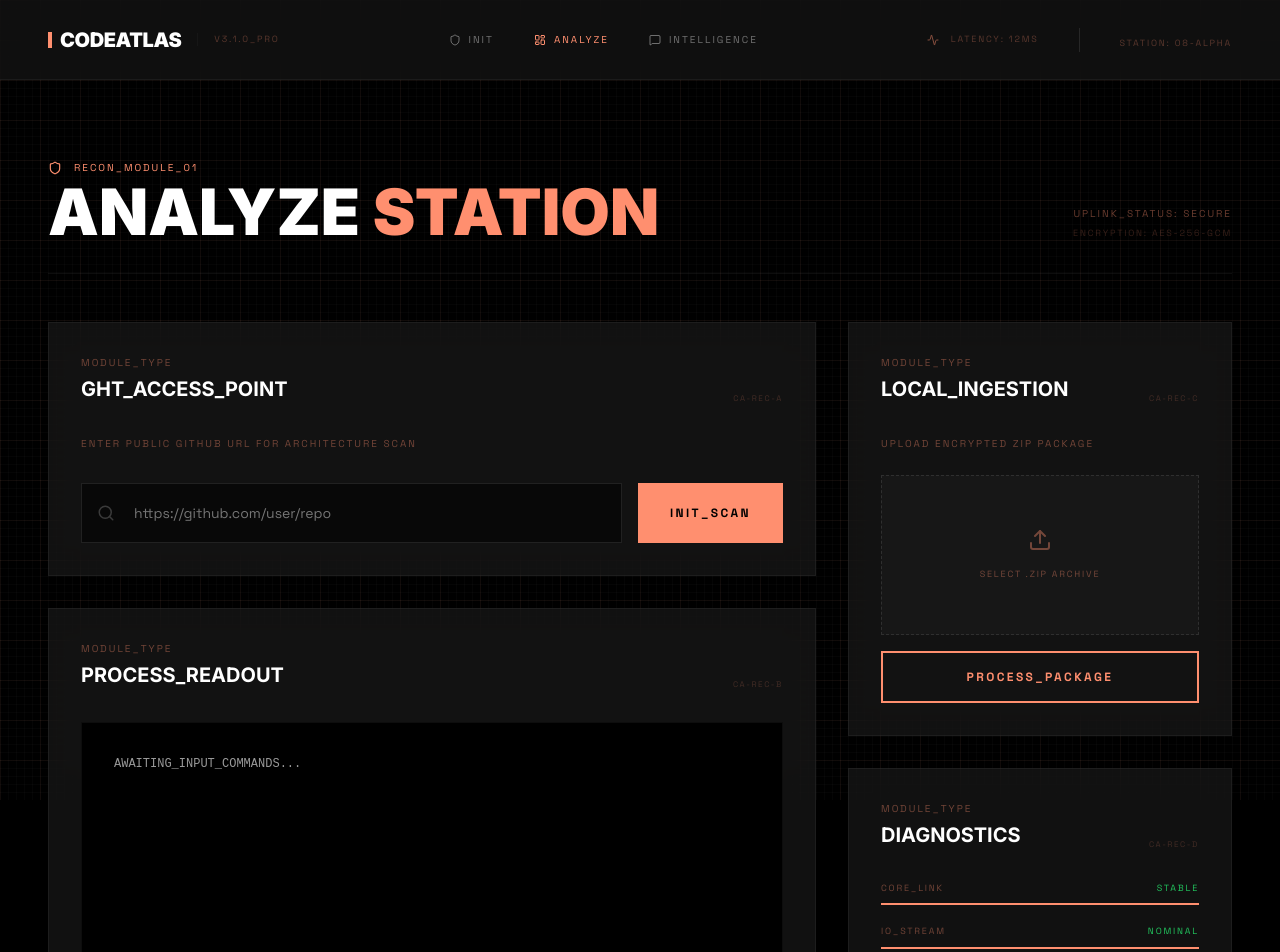
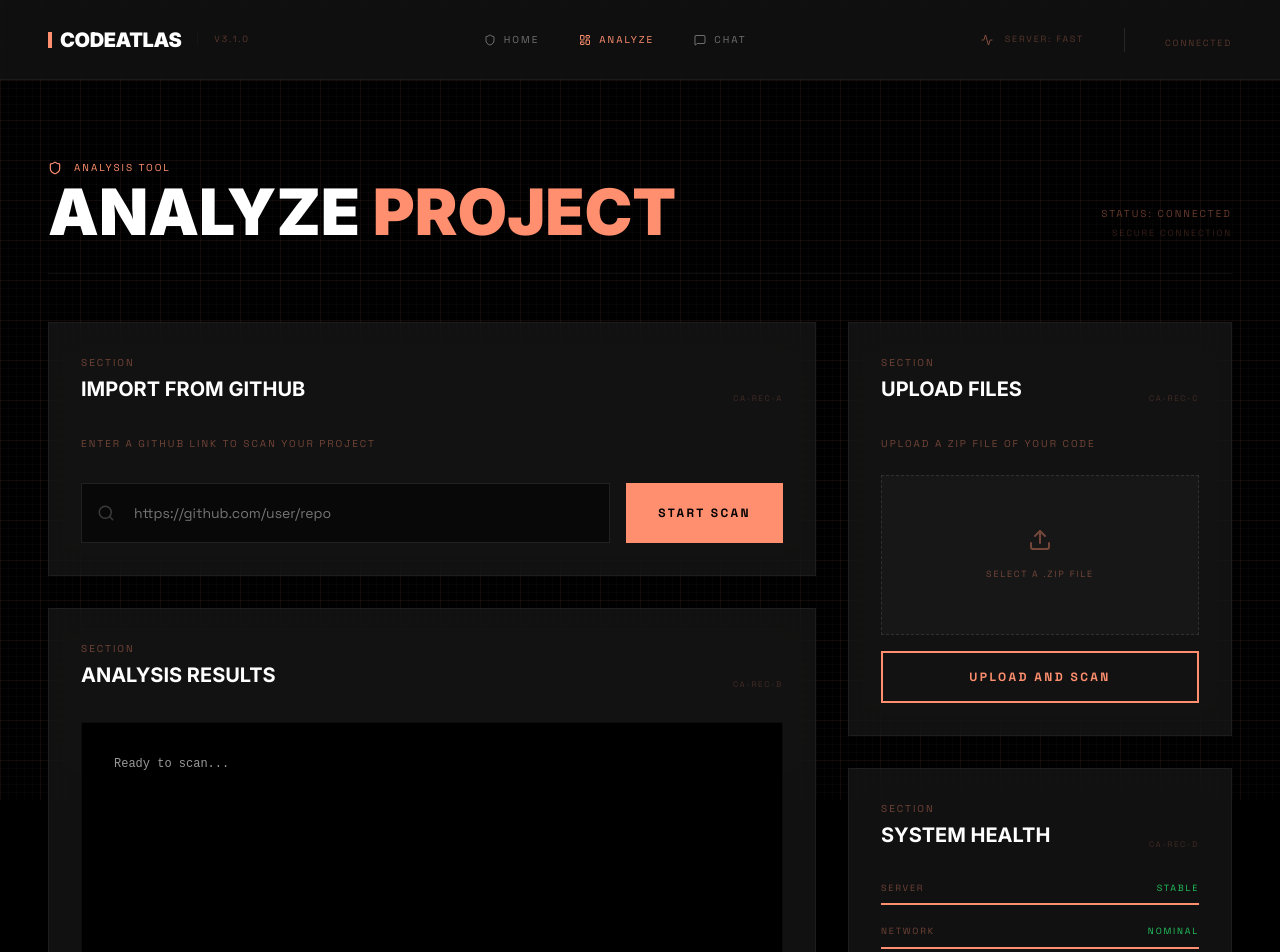
Before and after one commit to Ipshita29/CodeAtlas, a React (Vite) app in the folder frontend/: page /dashboard in a window 1280 px wide. Shown: the top 952 px of the page. Built offline with nearby package versions, Linux system fonts and the light colour scheme.

Commit message:
final bug fixes

```diff
--- a/frontend/src/components/Card.jsx
+++ b/frontend/src/components/Card.jsx
@@ -3,7 +3,7 @@ export const Card = ({ title, children, className = "", id = "" }) => {
     <div className={`card ${className}`}>
       {title && (
         <div className="mb-8">
-          <div className="mono-label" style={{ fontSize: '10px', marginBottom: '4px', opacity: 0.4 }}>MODULE_TYPE</div>
+          <div className="mono-label" style={{ fontSize: '10px', marginBottom: '4px', opacity: 0.4 }}>SECTION</div>
           <div style={{ display: 'flex', justifyContent: 'space-between', alignItems: 'flex-end' }}>
             <h3 style={{ fontSize: '1.25rem', color: '#fff' }}>{title}</h3>
             {id && <span className="mono-label" style={{ fontSize: '8px', opacity: 0.2 }}>{id}</span>}
--- a/frontend/src/components/Navbar.jsx
+++ b/frontend/src/components/Navbar.jsx
@@ -9,13 +9,13 @@ export const Navbar = () => {
           <div style={{ width: '4px', height: '16px', backgroundColor: 'var(--primary)' }}></div>
           <span style={{ fontWeight: 900, fontSize: '1.25rem', letterSpacing: '-0.02em' }}>CODEATLAS</span>
         </div>
-        <span className="mono-label" style={{ fontSize: '9px', opacity: 0.3, paddingLeft: '16px', borderLeft: '1px solid rgba(255,255,255,0.1)' }}>V3.1.0_PRO</span>
+        <span className="mono-label" style={{ fontSize: '9px', opacity: 0.3, paddingLeft: '16px', borderLeft: '1px solid rgba(255,255,255,0.1)' }}>v3.1.0</span>
       </div>
 
       <div className="nav-links">
         <NavLink to="/" className={({ isActive }) => `nav-link ${isActive ? 'active' : ''}`}>
           <Shield size={12} />
-          <span>INIT</span>
+          <span>HOME</span>
         </NavLink>
         <NavLink to="/dashboard" className={({ isActive }) => `nav-link ${isActive ? 'active' : ''}`}>
           <LayoutDashboard size={12} />
@@ -23,17 +23,17 @@ export const Navbar = () => {
         </NavLink>
         <NavLink to="/chat" className={({ isActive }) => `nav-link ${isActive ? 'active' : ''}`}>
           <MessageSquare size={12} />
-          <span>INTELLIGENCE</span>
+          <span>CHAT</span>
         </NavLink>
       </div>
 
       <div style={{ display: 'flex', alignItems: 'center', gap: '40px' }}>
         <div style={{ display: 'flex', alignItems: 'center', gap: '12px' }}>
           <Activity size={12} style={{ color: 'var(--primary)', opacity: 0.5 }} />
-          <span className="mono-label" style={{ fontSize: '9px', opacity: 0.3 }}>LATENCY: 12MS</span>
+          <span className="mono-label" style={{ fontSize: '9px', opacity: 0.3 }}>SERVER: FAST</span>
         </div>
         <div style={{ paddingLeft: '40px', borderLeft: '1px solid rgba(255,255,255,0.1)' }}>
-          <span className="mono-label" style={{ fontSize: '9px', opacity: 0.3 }}>STATION: 08-ALPHA</span>
+          <span className="mono-label" style={{ fontSize: '9px', opacity: 0.3 }}>CONNECTED</span>
         </div>
       </div>
     </nav>
--- a/frontend/src/pages/ChatPage.jsx
+++ b/frontend/src/pages/ChatPage.jsx
@@ -9,7 +9,7 @@ export const ChatPage = () => {
   const [suggestions, setSuggestions] = useState([]);
   const [isLoading, setIsLoading] = useState(false);
   const [messages] = useState([
-    { role: "system", content: "NEURAL_CORE_ESTABLISHED. Intelligence module is now online. Querying global suggestion cache..." }
+    { role: "system", content: "AI is ready. How can I help you with your code today?" }
   ]);
 
   useEffect(() => {
@@ -35,35 +35,35 @@ export const ChatPage = () => {
         <div>
           <div style={{ display: 'flex', alignItems: 'center', gap: '12px', marginBottom: '8px' }}>
             <Sparkles size={14} style={{ color: 'var(--primary)' }} />
-            <span className="mono-label" style={{ fontSize: '10px' }}>INTELLIGENCE_STREAM_01</span>
+            <span className="mono-label" style={{ fontSize: '10px' }}>SMART SUGGESTIONS</span>
           </div>
-          <h2 style={{ fontSize: '4rem', fontWeight: 900 }}>NEURAL <span style={{ color: 'var(--primary)' }}>CORE</span></h2>
+          <h2 style={{ fontSize: '4rem', fontWeight: 900 }}>AI <span style={{ color: 'var(--primary)' }}>BRAIN</span></h2>
         </div>
         <div style={{ padding: '12px 24px', backgroundColor: 'rgba(255,255,255,0.02)', border: '1px solid rgba(255,255,255,0.05)', display: 'flex', alignItems: 'center', gap: '12px' }}>
           <Brain size={16} style={{ color: 'var(--primary)' }} />
-          <span className="mono-label" style={{ fontSize: '10px' }}>COGNITIVE_LOAD: LOW</span>
+          <span className="mono-label" style={{ fontSize: '10px' }}>STATUS: READY</span>
         </div>
       </div>
 
       <div style={{ display: 'grid', gridTemplateColumns: '1fr 2fr', gap: '32px', flex: 1, minHeight: 0 }}>
         {/* Suggestions Sidebar */}
-        <Card title="RECON_SUGGESTIONS" id="CA-INT-A" style={{ display: 'flex', flexDirection: 'column' }}>
+        <Card title="AI TIPS" id="CA-INT-A" style={{ display: 'flex', flexDirection: 'column' }}>
           <div style={{ flex: 1, overflowY: 'auto', display: 'flex', flexDirection: 'column', gap: '16px', paddingRight: '8px' }}>
             {suggestions.map((s, i) => (
               <div key={i} style={{ padding: '24px', background: 'rgba(0,0,0,0.3)', border: '1px solid rgba(255,255,255,0.05)' }}>
                 <div style={{ display: 'flex', alignItems: 'center', gap: '12px', marginBottom: '16px' }}>
                   <div style={{ width: '24px', height: '24px', border: '1px solid var(--primary)', display: 'flex', alignItems: 'center', justifyContent: 'center', color: 'var(--primary)', fontSize: '10px', fontFamily: 'var(--font-mono)' }}>{i+1}</div>
-                  <span className="mono-label" style={{ fontSize: '9px', opacity: 0.4 }}>SUGGESTION_NODE</span>
+                  <span className="mono-label" style={{ fontSize: '9px', opacity: 0.4 }}>SUGGESTION</span>
                 </div>
                 <p style={{ fontSize: '0.875rem', color: 'rgba(255,255,255,0.8)', lineHeight: 1.6 }}>{s.text}</p>
               </div>
             ))}
           </div>
-          <Button onClick={fetchSuggestions} variant="secondary" style={{ width: '100%', marginTop: '24px' }}>REFRESH_BUS</Button>
+          <Button onClick={fetchSuggestions} variant="secondary" style={{ width: '100%', marginTop: '24px' }}>GET MORE TIPS</Button>
         </Card>
 
         {/* Chat Interface */}
-        <Card title="NEURAL_LINK_INTERFACE" id="CA-INT-B" style={{ display: 'flex', flexDirection: 'column' }}>
+        <Card title="AI CHAT" id="CA-INT-B" style={{ display: 'flex', flexDirection: 'column' }}>
           <div style={{ flex: 1, overflowY: 'auto', display: 'flex', flexDirection: 'column', gap: '32px', paddingRight: '8px', marginBottom: '32px' }}>
             {messages.map((msg, i) => (
               <div key={i} style={{ display: 'flex', justifyContent: msg.role === 'user' ? 'flex-end' : 'flex-start' }}>
@@ -74,7 +74,7 @@ export const ChatPage = () => {
                     </div>
                   )}
                   <div style={{ display: 'flex', alignItems: 'center', gap: '12px', marginBottom: '12px', opacity: 0.4 }}>
-                    <span className="mono-label" style={{ fontSize: '8px', color: msg.role === 'user' ? '#000' : 'var(--primary)' }}>{msg.role === 'user' ? 'AUTH_USER' : 'CORE_RESPONSE'}</span>
+                    <span className="mono-label" style={{ fontSize: '8px', color: msg.role === 'user' ? '#000' : 'var(--primary)' }}>{msg.role === 'user' ? 'YOU' : 'AI'}</span>
                     <div style={{ flex: 1, height: '1px', backgroundColor: msg.role === 'user' ? 'rgba(0,0,0,0.2)' : 'rgba(255,255,255,0.1)' }}></div>
                     <span className="mono-label" style={{ fontSize: '8px', color: msg.role === 'user' ? '#000' : 'var(--primary)' }}>T+{i*2}S</span>
                   </div>
@@ -90,7 +90,7 @@ export const ChatPage = () => {
               <input
                 type="text"
                 style={{ width: '100%', backgroundColor: 'rgba(0,0,0,0.5)', border: '1px solid rgba(255,255,255,0.1)', padding: '24px 24px 24px 64px', color: 'var(--primary)', fontFamily: 'var(--font-mono)', fontSize: '14px', outline: 'none' }}
-                placeholder="INITIATE NEURAL QUERY..."
+                placeholder="Ask a question about your code..."
               />
             </div>
             <Button style={{ height: '70px', padding: '0 32px' }}><Send size={20} /></Button>
--- a/frontend/src/pages/Dashboard.jsx
+++ b/frontend/src/pages/Dashboard.jsx
@@ -14,7 +14,7 @@ export const Dashboard = () => {
   const analyzeRepo = async () => {
     if (!repoUrl) return;
     setIsAnalyzing(true);
-    setOutput("SYSTEM_STATUS: INITIALIZING_ANALYSIS...\nACCESSING_REPOSITORY...");
+    setOutput("Starting analysis...\nConnecting to code...");
 
     try {
       const res = await fetch(`${BACKEND_URL}/repo`, {
@@ -26,10 +26,10 @@ export const Dashboard = () => {
       if (data.success) {
         formatOutput(data);
       } else {
-        setOutput(`ERROR_CODE: 0xFD\nMESSAGE: ${data.message}`);
+        setOutput(`Scan Error\nMessage: ${data.message}`);
       }
     } catch (err) {
-      setOutput(`SYSTEM_FAULT: ${err.message}`);
+      setOutput(`System Error: ${err.message}`);
     } finally {
       setIsAnalyzing(false);
     }
@@ -38,7 +38,7 @@ export const Dashboard = () => {
   const uploadZip = async () => {
     if (!file) return;
     setIsAnalyzing(true);
-    setOutput("SYSTEM_STATUS: UPLOADING_PACKAGE...\nEXTRACTING_DATA...");
+    setOutput("Uploading code...\nReading files...");
 
     const formData = new FormData();
     formData.append("zipFile", file);
@@ -52,21 +52,21 @@ export const Dashboard = () => {
       if (data.success) {
         formatOutput(data);
       } else {
-        setOutput(`ERROR_CODE: 0xFE\nMESSAGE: ${data.message}`);
+        setOutput(`Upload Error\nMessage: ${data.message}`);
       }
     } catch (err) {
-      setOutput(`SYSTEM_FAULT: ${err.message}`);
+      setOutput(`System Error: ${err.message}`);
     } finally {
       setIsAnalyzing(false);
     }
   };
 
   const formatOutput = (data) => {
-    let text = `ANALYSIS_COMPLETE\n-----------------\n`;
-    text += `ARCHITECTURE_MAP:\n${data.architecture}\n\n`;
-    text += `README_STABILITY: ${data.readmeStatus}\n\n`;
+    let text = `Analysis Finished\n-----------------\n`;
+    text += `Project Structure:\n${data.architecture}\n\n`;
+    text += `Documentation Health: ${data.readmeStatus}\n\n`;
     if (data.updatedReadme) {
-      text += `PROPOSED_DOCUMENTATION:\n${data.updatedReadme}`;
+      text += `Suggested Readme:\n${data.updatedReadme}`;
     }
     setOutput(text);
   };
@@ -77,20 +77,20 @@ export const Dashboard = () => {
         <div>
           <div style={{ display: 'flex', alignItems: 'center', gap: '12px', marginBottom: '8px' }}>
             <Shield size={14} style={{ color: 'var(--primary)' }} />
-            <span className="mono-label" style={{ fontSize: '10px' }}>RECON_MODULE_01</span>
+            <span className="mono-label" style={{ fontSize: '10px' }}>ANALYSIS TOOL</span>
           </div>
-          <h2 style={{ fontSize: '4rem', fontWeight: 900 }}>ANALYZE <span style={{ color: 'var(--primary)' }}>STATION</span></h2>
+          <h2 style={{ fontSize: '4rem', fontWeight: 900 }}>ANALYZE <span style={{ color: 'var(--primary)' }}>PROJECT</span></h2>
         </div>
         <div style={{ textAlign: 'right' }}>
-          <span className="mono-label" style={{ fontSize: '10px', opacity: 0.4 }}>UPLINK_STATUS: SECURE</span>
-          <p className="mono-label" style={{ fontSize: '9px', opacity: 0.2, marginTop: '4px' }}>ENCRYPTION: AES-256-GCM</p>
+          <span className="mono-label" style={{ fontSize: '10px', opacity: 0.4 }}>STATUS: CONNECTED</span>
+          <p className="mono-label" style={{ fontSize: '9px', opacity: 0.2, marginTop: '4px' }}>SECURE CONNECTION</p>
         </div>
       </div>
 
       <div style={{ display: 'grid', gridTemplateColumns: '2fr 1fr', gap: '32px' }}>
         <div style={{ display: 'flex', flexCol: 'column', gap: '32px', flexDirection: 'column' }}>
-          <Card title="GHT_ACCESS_POINT" id="CA-REC-A">
-            <p className="mono-label" style={{ fontSize: '10px', opacity: 0.4, marginBottom: '32px' }}>ENTER PUBLIC GITHUB URL FOR ARCHITECTURE SCAN</p>
+          <Card title="IMPORT FROM GITHUB" id="CA-REC-A">
+            <p className="mono-label" style={{ fontSize: '10px', opacity: 0.4, marginBottom: '32px' }}>ENTER A GITHUB LINK TO SCAN YOUR PROJECT</p>
             <div style={{ display: 'flex', gap: '16px' }}>
               <div style={{ flex: 1, position: 'relative' }}>
                 <Search style={{ position: 'absolute', left: '16px', top: '50%', transform: 'translateY(-50%)', opacity: 0.2 }} size={18} />
@@ -103,39 +103,39 @@ export const Dashboard = () => {
                 />
               </div>
               <Button onClick={analyzeRepo} disabled={isAnalyzing}>
-                {isAnalyzing ? "WORKING..." : "INIT_SCAN"}
+                {isAnalyzing ? "ANALYZING..." : "START SCAN"}
               </Button>
             </div>
           </Card>
 
-          <Card title="PROCESS_READOUT" id="CA-REC-B">
+          <Card title="ANALYSIS RESULTS" id="CA-REC-B">
             <div style={{ backgroundColor: '#000', padding: '32px', border: '1px solid rgba(255,255,255,0.05)', minHeight: '400px', overflowY: 'auto', fontFamily: 'var(--font-mono)', fontSize: '12px', lineHeight: 1.6 }}>
               <pre style={{ color: 'rgba(255,255,255,0.6)', whiteSpace: 'pre-wrap' }}>
-                {output || "AWAITING_INPUT_COMMANDS..."}
+                {output || "Ready to scan..."}
               </pre>
             </div>
           </Card>
         </div>
 
         <div style={{ display: 'flex', flexDirection: 'column', gap: '32px' }}>
-          <Card title="LOCAL_INGESTION" id="CA-REC-C">
-            <p className="mono-label" style={{ fontSize: '10px', opacity: 0.4, marginBottom: '24px' }}>UPLOAD ENCRYPTED ZIP PACKAGE</p>
+          <Card title="UPLOAD FILES" id="CA-REC-C">
+            <p className="mono-label" style={{ fontSize: '10px', opacity: 0.4, marginBottom: '24px' }}>UPLOAD A ZIP FILE OF YOUR CODE</p>
             <label style={{ display: 'flex', flexDirection: 'column', alignItems: 'center', justifyContent: 'center', gap: '16px', height: '160px', border: '1px dashed rgba(255,255,255,0.1)', background: 'rgba(255,255,255,0.02)', cursor: 'pointer' }}>
               <Upload size={24} style={{ color: 'var(--primary)', opacity: 0.4 }} />
-              <span className="mono-label" style={{ fontSize: '9px', opacity: 0.4 }}>{file ? file.name : "SELECT .ZIP ARCHIVE"}</span>
+              <span className="mono-label" style={{ fontSize: '9px', opacity: 0.4 }}>{file ? file.name : "SELECT A .ZIP FILE"}</span>
               <input type="file" style={{ display: 'none' }} onChange={(e) => setFile(e.target.files[0])} accept=".zip" />
             </label>
             <Button onClick={uploadZip} variant="secondary" style={{ width: '100%', marginTop: '16px' }} disabled={isAnalyzing}>
-              PROCESS_PACKAGE
+              UPLOAD AND SCAN
             </Button>
           </Card>
 
-          <Card title="DIAGNOSTICS" id="CA-REC-D">
+          <Card title="SYSTEM HEALTH" id="CA-REC-D">
             <div style={{ display: 'flex', flexDirection: 'column', gap: '20px' }}>
               {[
-                { label: "CORE_LINK", status: "STABLE", val: 100 },
-                { label: "IO_STREAM", status: "NOMINAL", val: 100 },
-                { label: "BUFF_CAP", status: "98.2%", val: 98 }
+                { label: "SERVER", status: "STABLE", val: 100 },
+                { label: "NETWORK", status: "NOMINAL", val: 100 },
+                { label: "MEMORY", status: "98.2%", val: 98 }
               ].map((item, i) => (
                 <div key={i}>
                   <div style={{ display: 'flex', justifyContent: 'space-between', marginBottom: '8px' }}>
--- a/frontend/src/pages/LandingPage.jsx
+++ b/frontend/src/pages/LandingPage.jsx
@@ -12,36 +12,36 @@ export const LandingPage = () => {
           <div className="mb-8" style={{ display: 'inline-block' }}>
             <div style={{ padding: '8px 16px', border: '1px solid rgba(255,143,111,0.2)', backgroundColor: 'rgba(255,143,111,0.05)', display: 'flex', alignItems: 'center', gap: '16px' }}>
               <div style={{ width: '8px', height: '8px', backgroundColor: 'var(--primary)' }}></div>
-              <span className="mono-label" style={{ fontSize: '10px' }}>AI REPOSITORY INTELLIGENCE</span>
+              <span className="mono-label" style={{ fontSize: '10px' }}>AI CODE ANALYSIS</span>
             </div>
           </div>
 
           <h1 className="mb-12">
-            DECODE THE <br />
-            <span className="text-primary">STRUCTURE</span>
+            UNDERSTAND YOUR <br />
+            <span className="text-primary">CODE</span>
           </h1>
 
           <p className="mb-12" style={{ fontSize: '1.25rem', color: 'rgba(255,255,255,0.6)', fontWeight: 300, lineHeight: 1.6, maxWidth: '600px' }}>
-            CodeAtlas is a high-precision analyzer for elite engineers. Navigate complex codebases with machine-learning insights and architecture mapping.
+            CodeAtlas helps you understand complex codebases. Get clear insights and maps of your project's structure.
           </p>
 
           <div style={{ display: 'flex', gap: '24px' }}>
             <Link to="/dashboard">
               <Button>
-                INITIALIZE SYSTEM <ArrowRight size={18} />
+                GET STARTED <ArrowRight size={18} />
               </Button>
             </Link>
-            <Button variant="secondary">DOCUMENTATION</Button>
+            <Button variant="secondary">READ GUIDE</Button>
           </div>
         </div>
 
         {/* Right Column */}
         <div className="hud-modules">
           {[
-            { icon: Cpu, title: "ANALYZER", status: "ONLINE", id: "01-X" },
-            { icon: Network, title: "MAPPING", status: "READY", id: "02-Y" },
-            { icon: Database, title: "CONTEXT", status: "STABLE", id: "03-Z" },
-            { icon: Zap, title: "INSIGHTS", status: "ACTIVE", id: "04-W" }
+            { icon: Cpu, title: "SCANNER", status: "ONLINE", id: "01-X" },
+            { icon: Network, title: "DIAGRAMS", status: "READY", id: "02-Y" },
+            { icon: Database, title: "KNOWLEDGE", status: "STABLE", id: "03-Z" },
+            { icon: Zap, title: "IDEAS", status: "ACTIVE", id: "04-W" }
           ].map((module, i) => (
             <div key={i} className="hud-module">
               <div style={{ display: 'flex', justifyContent: 'space-between', alignItems: 'flex-start' }}>
@@ -63,9 +63,9 @@ export const LandingPage = () => {
       {/* Footer Features */}
       <div className="feature-grid">
         {[
-          { id: "01", title: "SCHEMA ANALYSIS", desc: "Automated extraction of database schemas and entity relationships." },
-          { id: "02", title: "LOGIC FLOW", desc: "Mapping of cross-component interactions and data propagation paths." },
-          { id: "03", title: "OPTIMIZATION", desc: "AI-driven suggestions for structural refactoring and performance." }
+          { id: "01", title: "DATABASE MAPS", desc: "Automatically see how your database tables connect." },
+          { id: "02", title: "CODE PATHS", desc: "See how data moves through your app." },
+          { id: "03", title: "IMPROVEMENTS", desc: "Smart tips to make your code better and faster." }
         ].map((item, i) => (
           <div key={i}>
             <div style={{ display: 'flex', alignItems: 'baseline', gap: '16px', marginBottom: '24px' }}>
```
